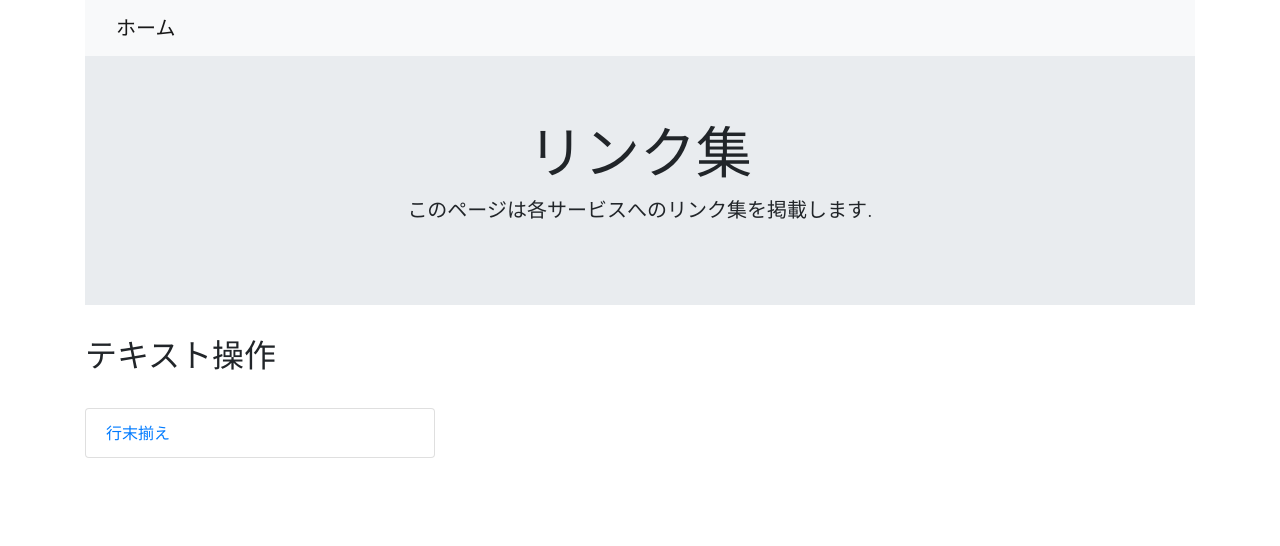
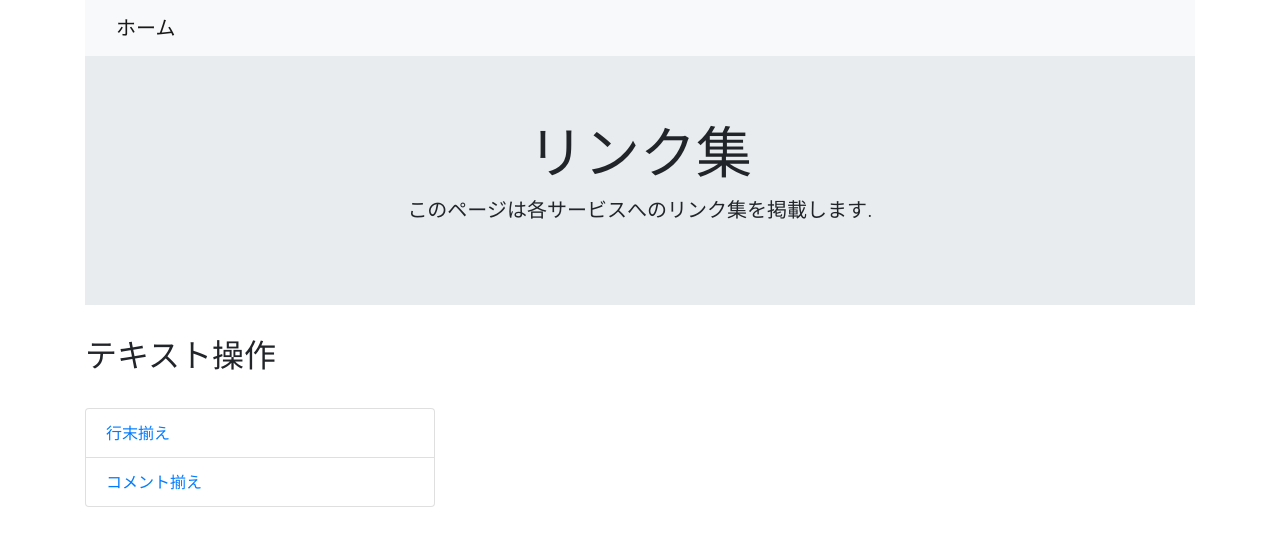
Before and after one commit to sinnlosses/microservice, a plain HTML site: page index.html in a window 1280 px wide. Drawn offline with nearby package versions, Linux system fonts and the light colour scheme.

Commit message:
コメント揃え追加

```diff
--- a/index.html
+++ b/index.html
@@ -34,6 +34,7 @@
                 <h2>テキスト操作</h2></br>
                 <ul class="list-group">
                     <li class="list-group-item"><a href="https://sinnlosses.github.io/microservice-align-end-of-lines/">行末揃え</a></li>
+                    <li class="list-group-item"><a href="https://sinnlosses.github.io/microservice-align-comment/">コメント揃え</a></li>
                 </ul>
             </div>
         </div>
```
